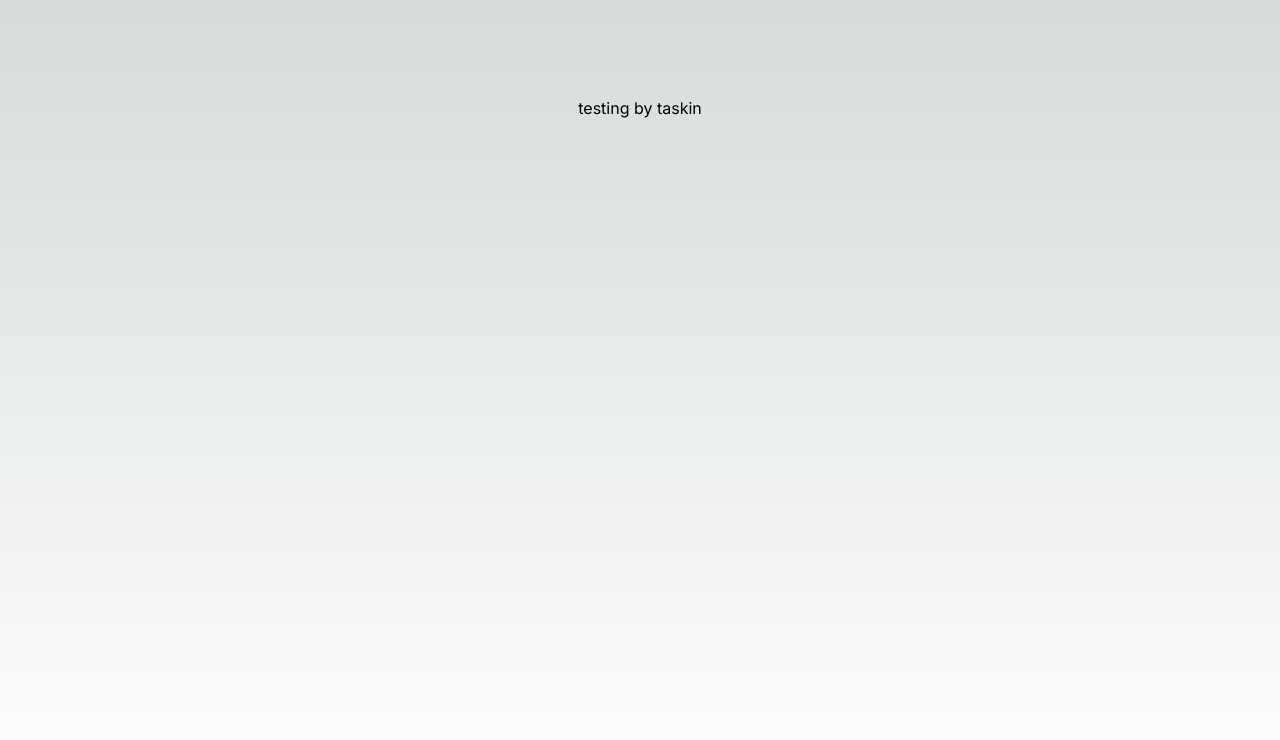
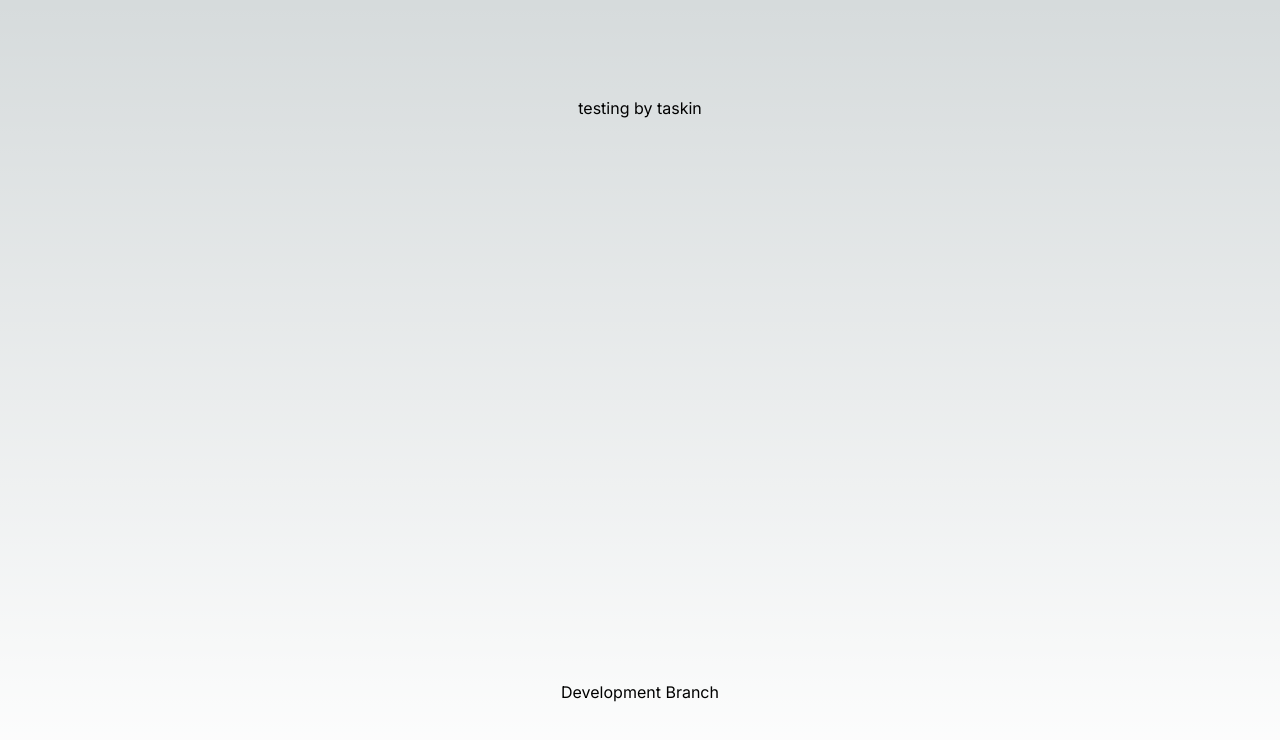
Before and after one commit to taskinahmadalfaruqe/testProject, a Next.js app: page / in a window 1280 px wide. Shown: the top 740 px of the page. Built offline with nearby package versions, Linux system fonts and the light colour scheme.

Commit message:
Add Development Branch

```diff
--- a/src/app/page.js
+++ b/src/app/page.js
@@ -4,6 +4,7 @@ export default function Home() {
   return (
     <main className="flex min-h-screen flex-col items-center justify-between p-24">
       testing by taskin
+      <p>Development Branch</p>
     </main>
   )
 }
```
